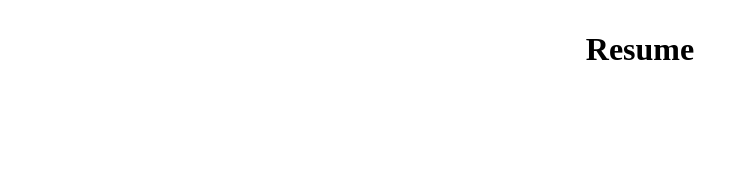
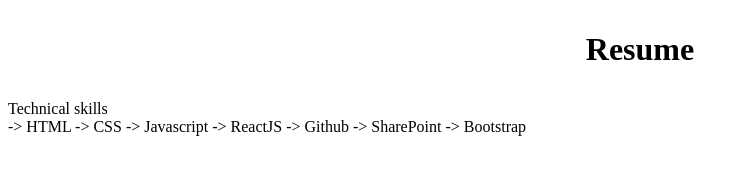
Before and after one commit to BhaveshRekvar/Resume, a plain HTML site: page index.html in a window 1280 px wide. Shown: the whole page, without its empty margins (0-749 px from the left). Drawn offline with Linux system fonts and the light colour scheme.

Commit message:
Add technical skill

```diff
--- a/index.html
+++ b/index.html
@@ -8,7 +8,9 @@
 </head>
 
 <body>
-<h1 style="text-align: center; font-size: 16; padding: 10px;">Resume</h1>
+    <h1 style="text-align: center; font-size: 16; padding: 10px;">Resume</h1>
+    <div>Technical skills</div>
+    <div>-> HTML -> CSS -> Javascript -> ReactJS -> Github -> SharePoint -> Bootstrap</div>
 </body>
 
 </html>
```
